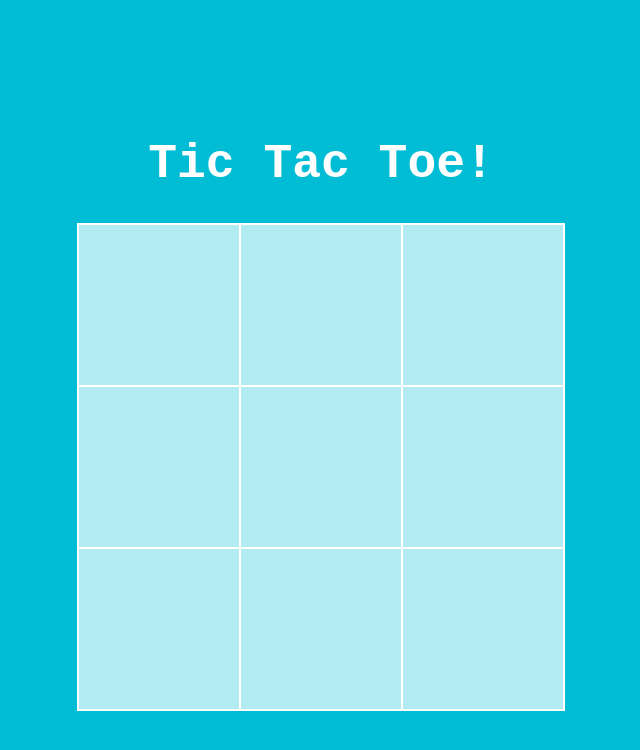
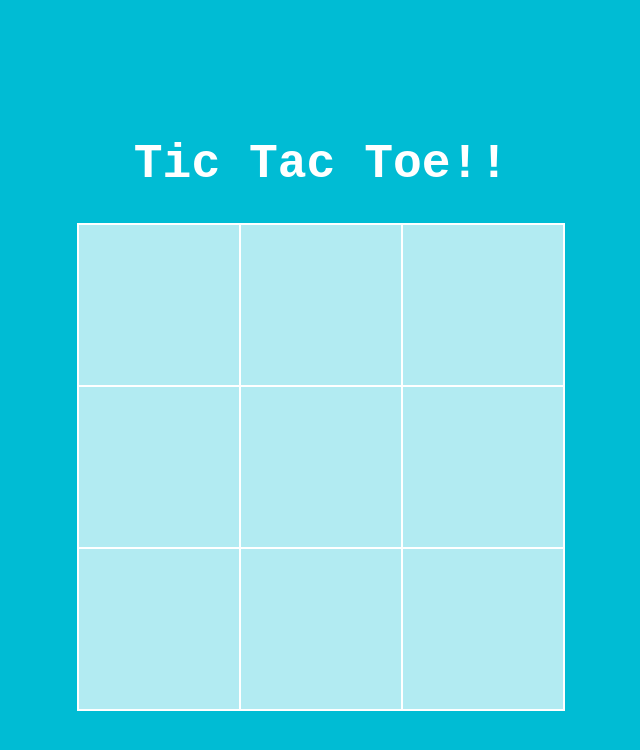
Before and after one commit to projectblue3/Tic-Tac-Toe, a plain HTML site: page index.html in a window 1280 px wide. Shown: the whole page, without its empty margins (319-959 px from the left). Drawn offline with Linux system fonts and the light colour scheme.

Commit message:
Testing VS Code Git Support

```diff
--- a/index.html
+++ b/index.html
@@ -8,7 +8,7 @@
     <script src="./script.js" defer></script>
 </head>
 <body>
-    <h1 id="theTitle">Tic Tac Toe!</h1>
+    <h1 id="theTitle">Tic Tac Toe!!</h1>
     <div id="gameBoard">
         <div id="space00" class="boardSpace"></div>
         <div id="space01" class="boardSpace"></div>
```
